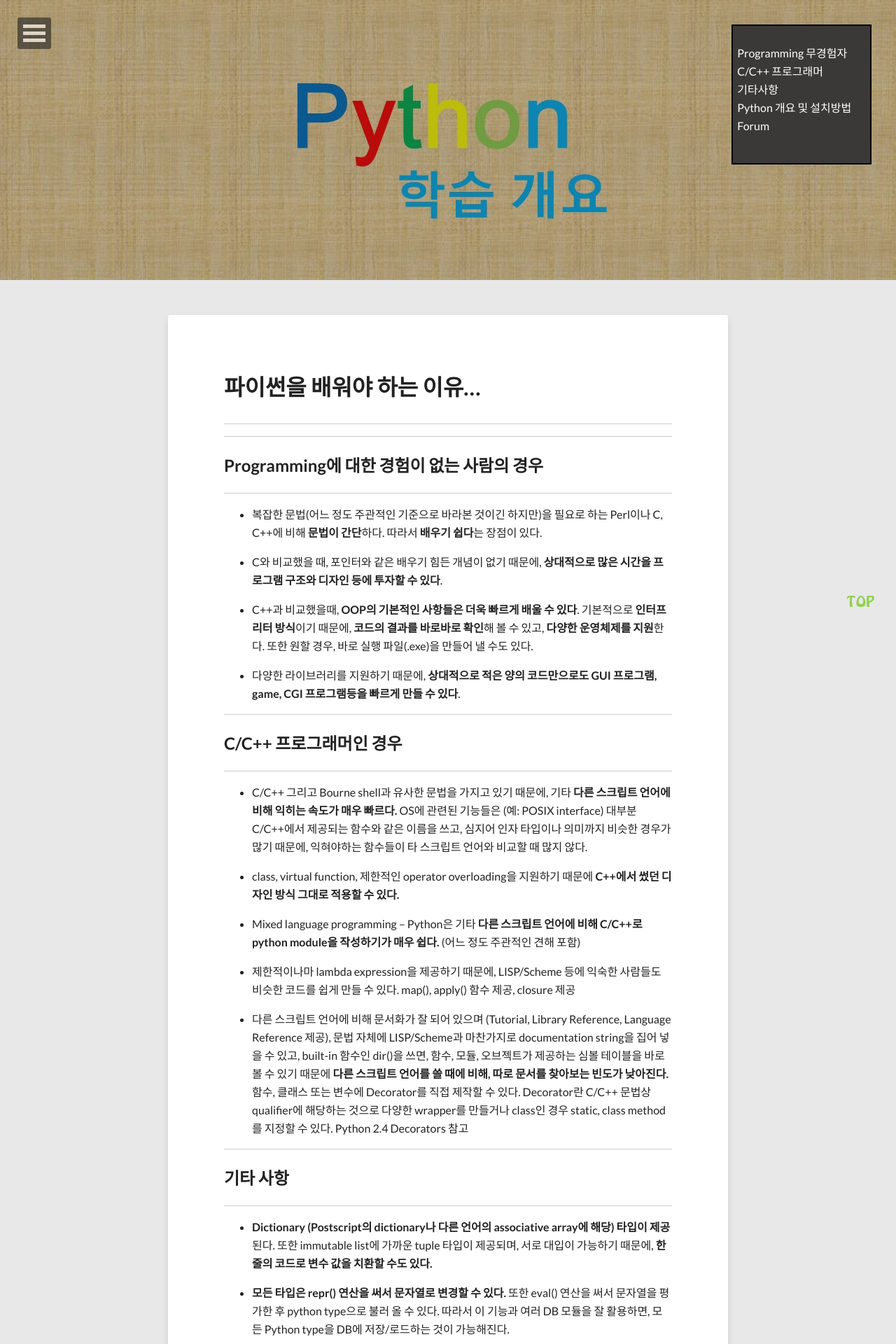
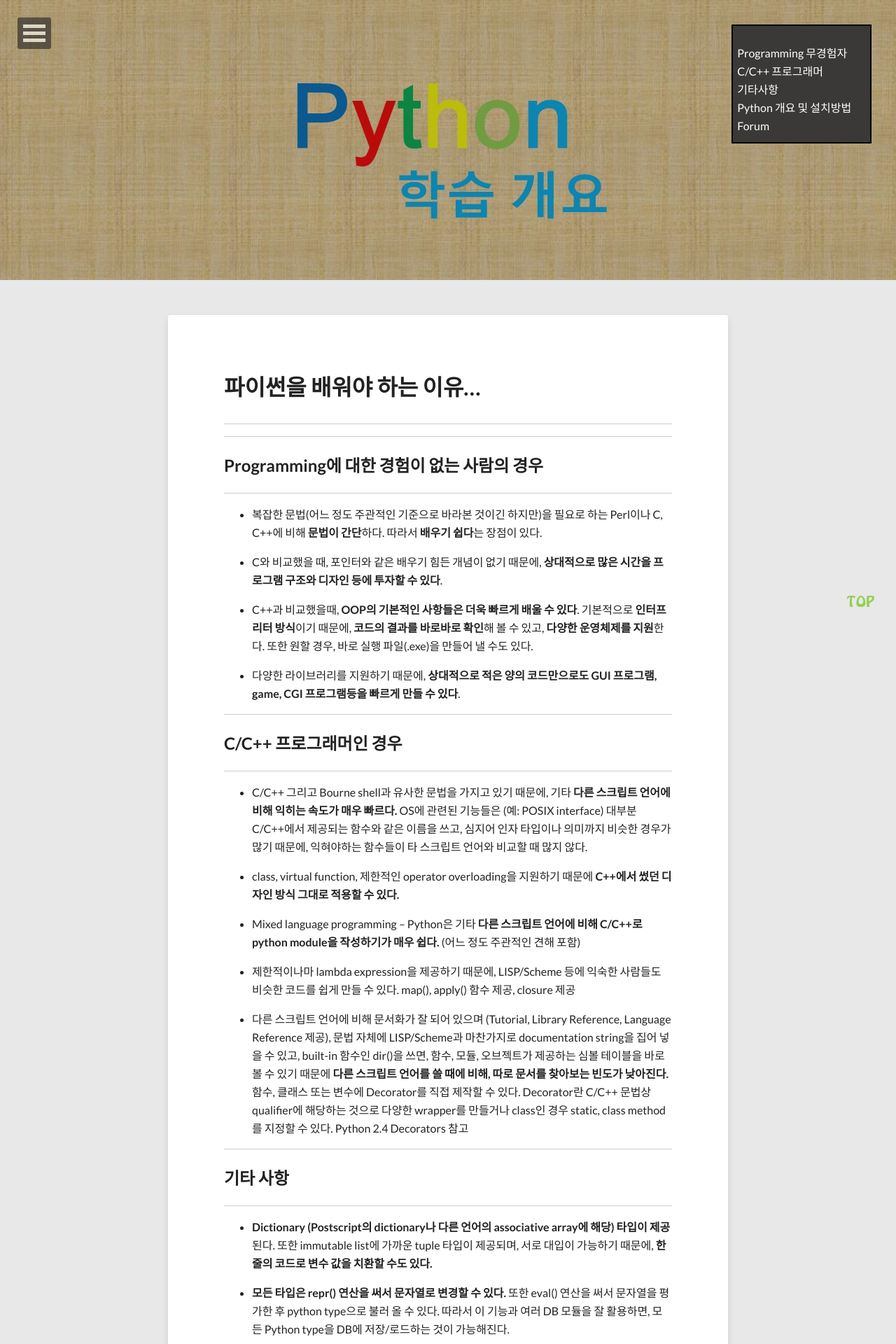
Before and after one commit to geoncheollee/geonblog, a Jekyll site: the page built from python_intro.md, in a window 1280 px wide. Shown: the top 1920 px of the page at 70% size. Built offline with Jekyll 4.4.1, drawn with Linux system fonts in a browser that asks for light colours; nearby versions of some CDN libraries; comment, search, counter and statistics services are not loaded.

Commit message:
20141103_hong

```diff
--- a/python_intro.md
+++ b/python_intro.md
@@ -11,7 +11,7 @@
 
 <html>
 	<body>
-		<div style="background-image: URL({{ site.url }}/images/list2.png); height: 200px; width: 200px; border: 2px solid black; position: fixed; top: 35px; right: 35px;"><br>
+		<div style="background-image: URL({{ site.url }}/images/list2.png); height: 170px; width: 200px; border: 2px solid black; position: fixed; top: 35px; right: 35px;"><br>
   			<a href="#1" style="color: white"> &nbsp;&nbsp;Programming 무경험자</a> <br>
   			<a href="#2" style="color: white"> &nbsp;&nbsp;C/C++ 프로그래머</a> <br>
   			<a href="#3" style="color: white"> &nbsp;&nbsp;기타사항</a> <br>
```
